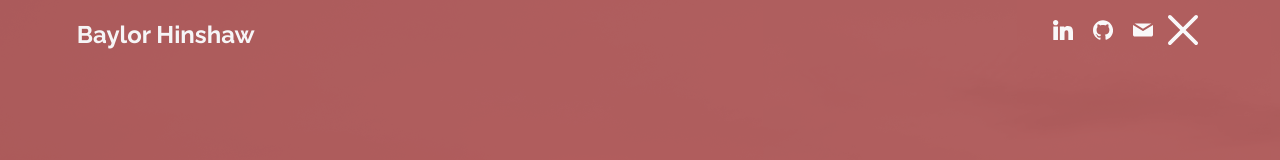
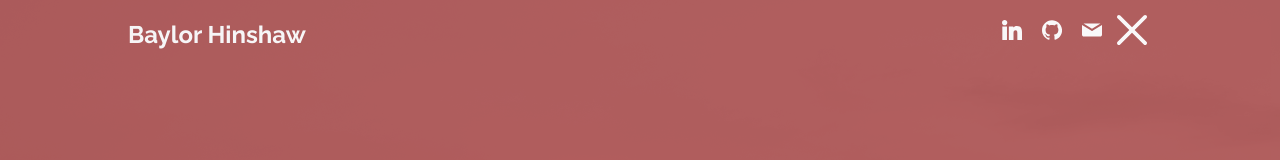
Before and after one commit to baylorhinshaw/Professional-Portfolio, a React (Create React App) app in the folder my-app/: page / in a window 1280 px wide. Shown: the top 160 px of the page. Built offline with nearby package versions, Linux system fonts and the light colour scheme.

Commit message:
finished menu

```diff
--- a/my-app/src/components/Main.css
+++ b/my-app/src/components/Main.css
@@ -283,8 +283,8 @@ a {
 
 .menu-header {
     display: flex;
-    padding-left: 6%;
-    padding-right: 6%;
+    padding-left: 10%;
+    padding-right: 10%;
 }
 
 .menu-row {
@@ -297,6 +297,8 @@ a {
     .menu-header {
         flex-direction: column;
         align-items: center;
+        padding-left: 3%;
+        padding-right: 3%;
     }
 
     .column-2 {
```
